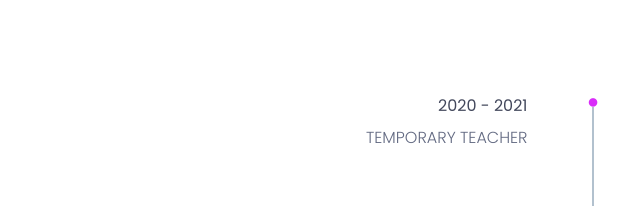
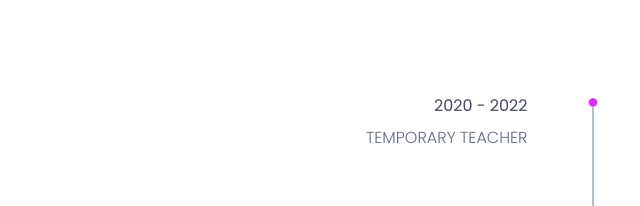
Before and after one commit to aollagnier/aollagnier.github.io, a plain HTML site: page index.html in a window 1280 px wide. Shown: the part 5074-5280 px from the top of the page, 0-640 px from the left. Drawn offline with nearby package versions, Linux system fonts and the light colour scheme; files whose address does not match are found by name; a web font is replaced by a local one.

Commit message:
Update index.html

```diff
--- a/index.html
+++ b/index.html
@@ -547,7 +547,7 @@ In 2018, I moved to the <a href="https://www.exeter.ac.uk/">University of Exeter
 										<div class="row">
 											<div class="col-md-5">
 												<div class="experience-time text-right">
-													<h2>2020 - 2021</h2>
+													<h2>2020 - 2022</h2>
 													<h3>Temporary teacher</h3>
 												</div><!--/.experience-time-->
 											</div><!--/.col-->
```
